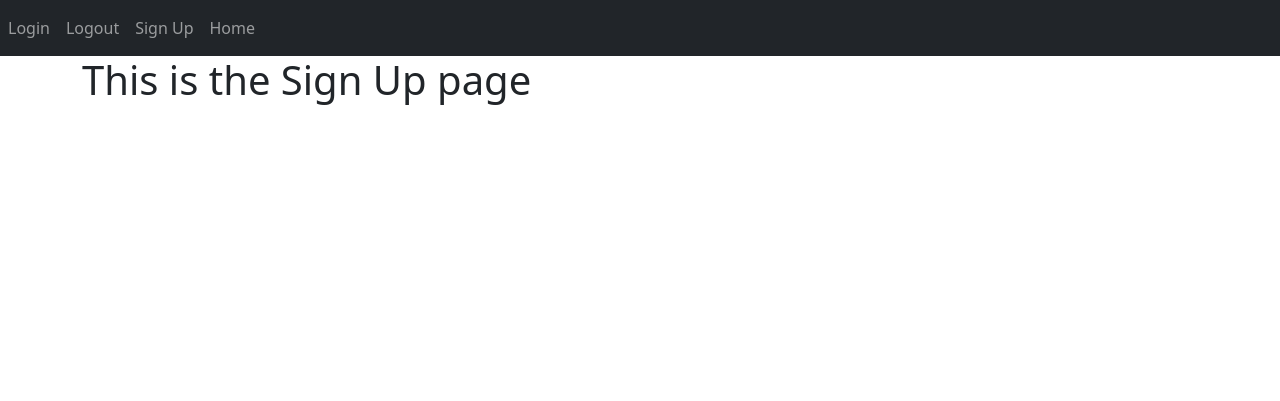
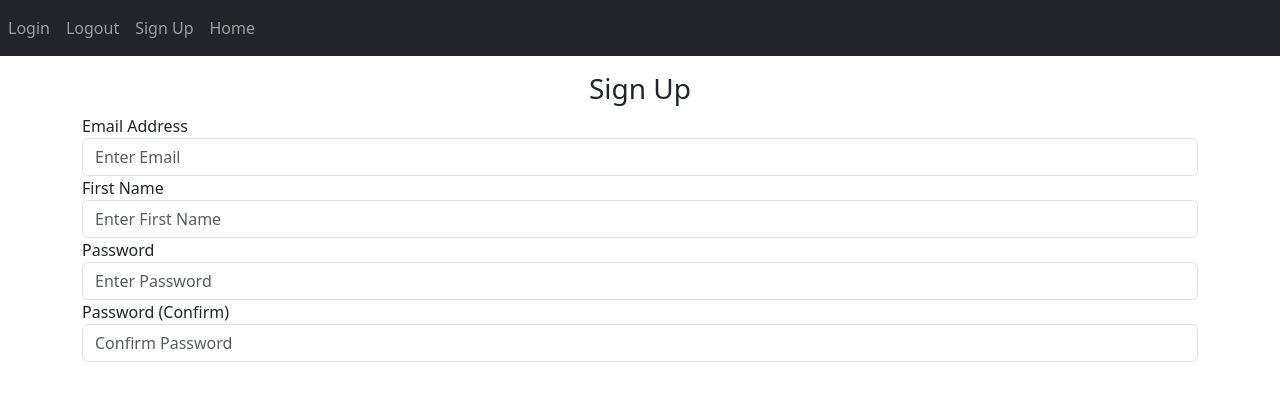
Before and after one commit to njirenjeri/MyJournal, a Flask app: page /signup in a window 1280 px wide. Shown: the top 401 px of the page. Run offline with Flask 3, Linux system fonts and the light colour scheme.

Commit message:
create the sign up form

```diff
--- a/website/templates/sign_up.html
+++ b/website/templates/sign_up.html
@@ -1,5 +1,23 @@
 {% extends "base.html" %} {% block title %}Sign Up{% endblock %}
 
 {% block content %}
-<h1>This is the Sign Up page</h1>
+<form method="POST">
+    <h3 align="center" class="mt-3">Sign Up</h3>
+    <div class="form-group">
+        <label for="email">Email Address</label>
+        <input type="email" name="email" id="email" class="form-control" placeholder="Enter Email">
+    </div>
+    <div class="form-group">
+        <label for="firstName">First Name</label>
+        <input type="text" name="firstName" id="firstName" class="form-control" placeholder="Enter First Name">
+    </div>
+    <div class="form-group">
+        <label for="password">Password</label>
+        <input type="password" name="password" id="password" class="form-control" placeholder="Enter Password">
+    </div>
+    <div class="form-group">
+        <label for="password">Password (Confirm)</label>
+        <input type="password" name="password" id="password" class="form-control" placeholder="Confirm Password">
+    </div>
+</form>
 {% endblock %}
```
